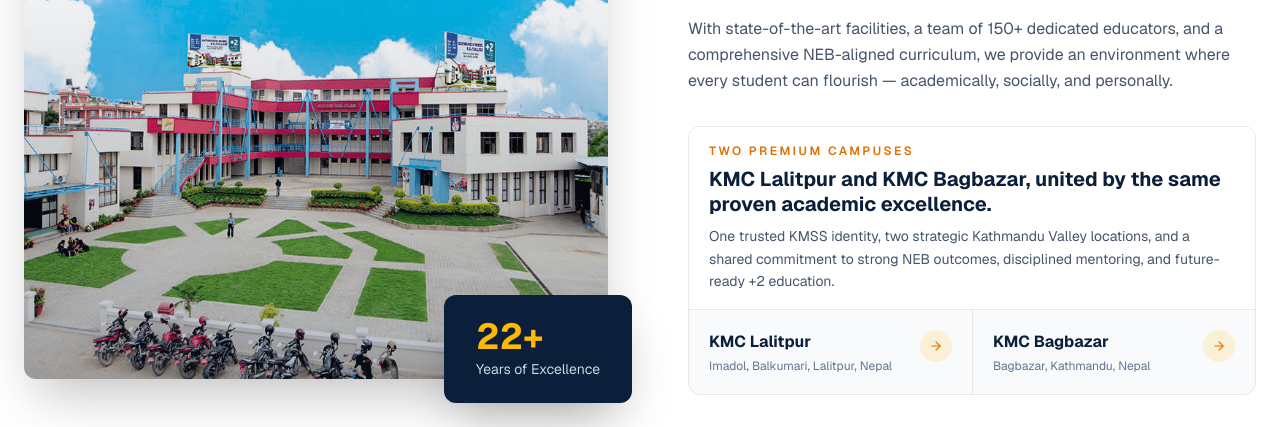
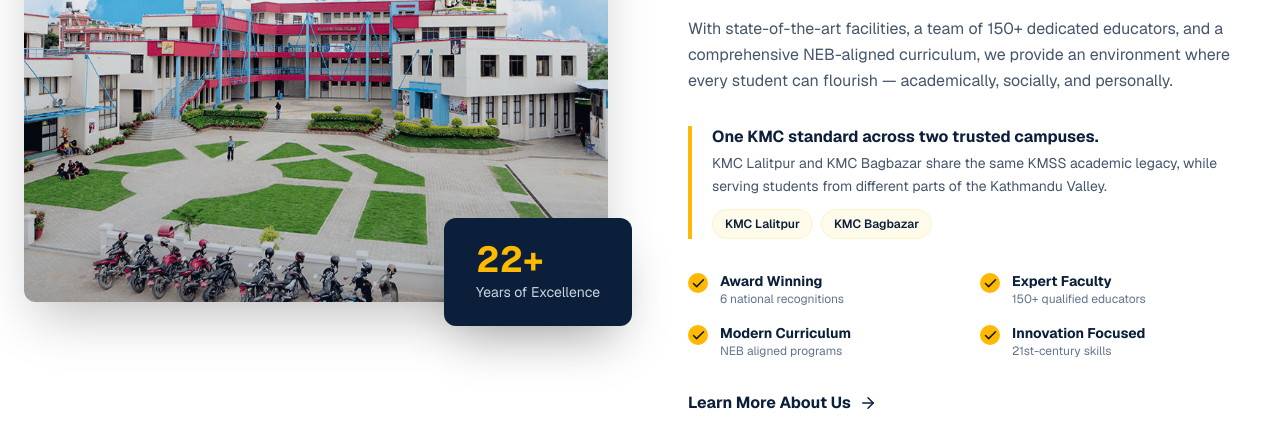
Before and after one commit to kasamthapa/kmc-lalitpur, a Next.js app: page / in a window 1280 px wide. Shown: the part 2280-2707 px from the top of the page. Built offline with nearby package versions, Linux system fonts and the light colour scheme; no server answers; the database is empty.

Commit message:
fix:little changes on landing page

```diff
--- a/app/page.tsx
+++ b/app/page.tsx
@@ -404,44 +404,23 @@ export default async function Home() {
                 academically, socially, and personally.
               </p>
 
-              <div className="mb-8 border border-[#e8e8e8] rounded-xl overflow-hidden bg-[#f8fafc]">
-                <div className="px-5 py-4 border-b border-[#e8e8e8] bg-white">
-                  <p className="text-amber-600 text-xs font-semibold tracking-[0.2em] uppercase mb-2">
-                    Two Premium Campuses
-                  </p>
-                  <h3 className="text-xl font-bold text-[#0B1F3A] leading-tight">
-                    KMC Lalitpur and KMC Bagbazar, united by the same proven
-                    academic excellence.
-                  </h3>
-                  <p className="text-sm text-slate-600 leading-relaxed mt-2">
-                    One trusted KMSS identity, two strategic Kathmandu Valley
-                    locations, and a shared commitment to strong NEB outcomes,
-                    disciplined mentoring, and future-ready +2 education.
-                  </p>
-                </div>
-                <div className="grid grid-cols-1 sm:grid-cols-2">
+              <div className="mb-8 border-l-4 border-amber-400 pl-5">
+                <p className="text-[#0B1F3A] font-bold leading-snug">
+                  One KMC standard across two trusted campuses.
+                </p>
+                <p className="text-sm text-slate-600 leading-relaxed mt-1">
+                  KMC Lalitpur and KMC Bagbazar share the same KMSS academic
+                  legacy, while serving students from different parts of the
+                  Kathmandu Valley.
+                </p>
+                <div className="flex flex-wrap gap-2 mt-3">
                   {SITE_CONFIG.campuses.map((campus) => (
-                    <a
+                    <span
                       key={campus.name}
-                      href={campus.website}
-                      target="_blank"
-                      rel="noopener noreferrer"
-                      className="group p-5 border-t sm:border-t-0 sm:border-l first:border-l-0 border-[#e8e8e8] hover:bg-white transition-colors"
+                      className="text-xs font-semibold text-[#0B1F3A] bg-amber-50 border border-amber-100 px-3 py-1.5 rounded-full"
                     >
-                      <div className="flex items-start justify-between gap-4">
-                        <div>
-                          <p className="font-bold text-[#0B1F3A] group-hover:text-amber-600 transition-colors">
-                            {campus.name}
-                          </p>
-                          <p className="text-xs text-slate-500 mt-1">
-                            {campus.location}
-                          </p>
-                        </div>
-                        <span className="w-8 h-8 rounded-full bg-amber-400/15 text-amber-600 flex items-center justify-center shrink-0 group-hover:bg-amber-400 group-hover:text-[#0B1F3A] transition-colors">
-                          <IconArrow size={14} />
-                        </span>
-                      </div>
-                    </a>
+                      {campus.name}
+                    </span>
                   ))}
                 </div>
               </div>
```
